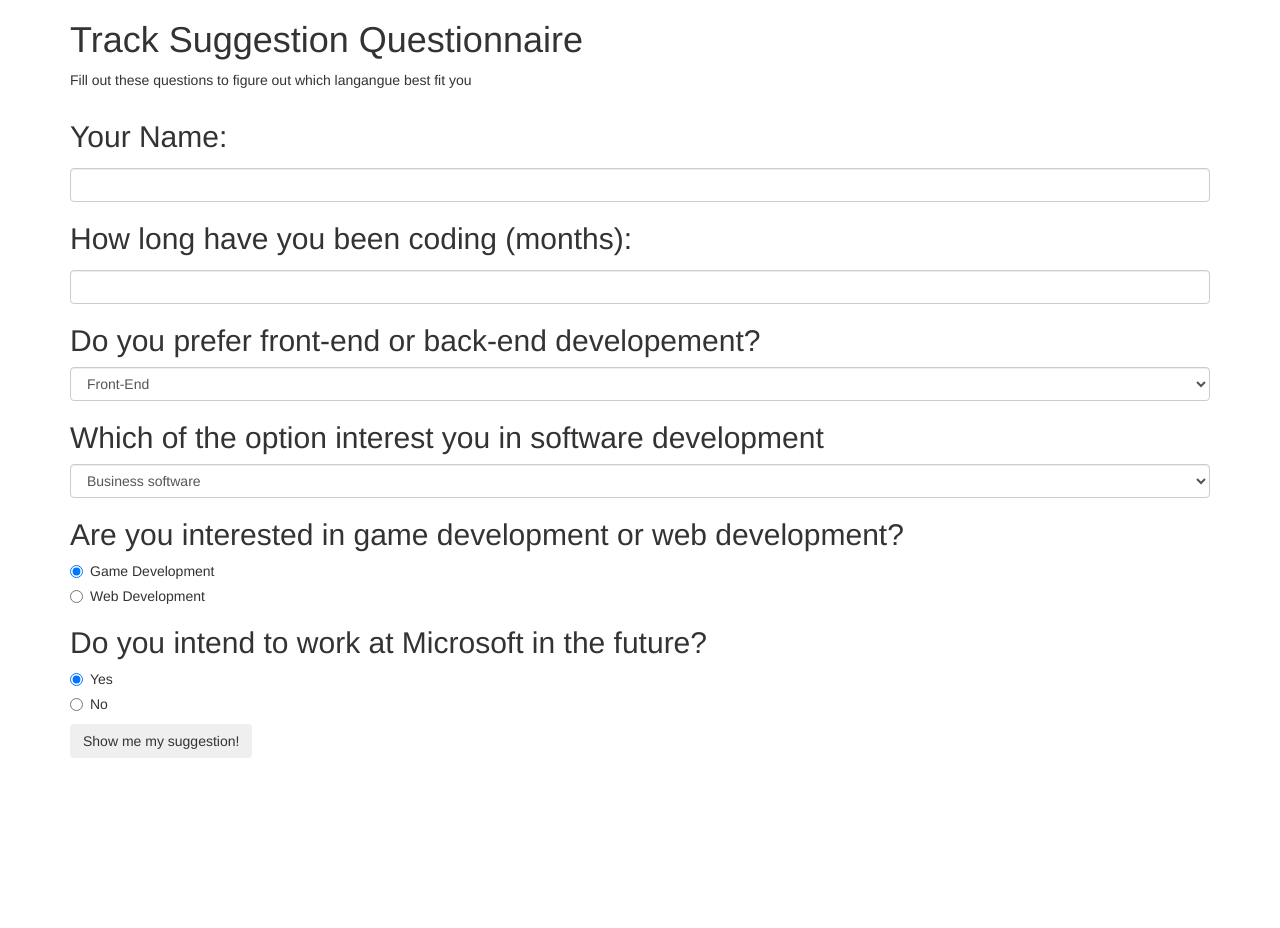
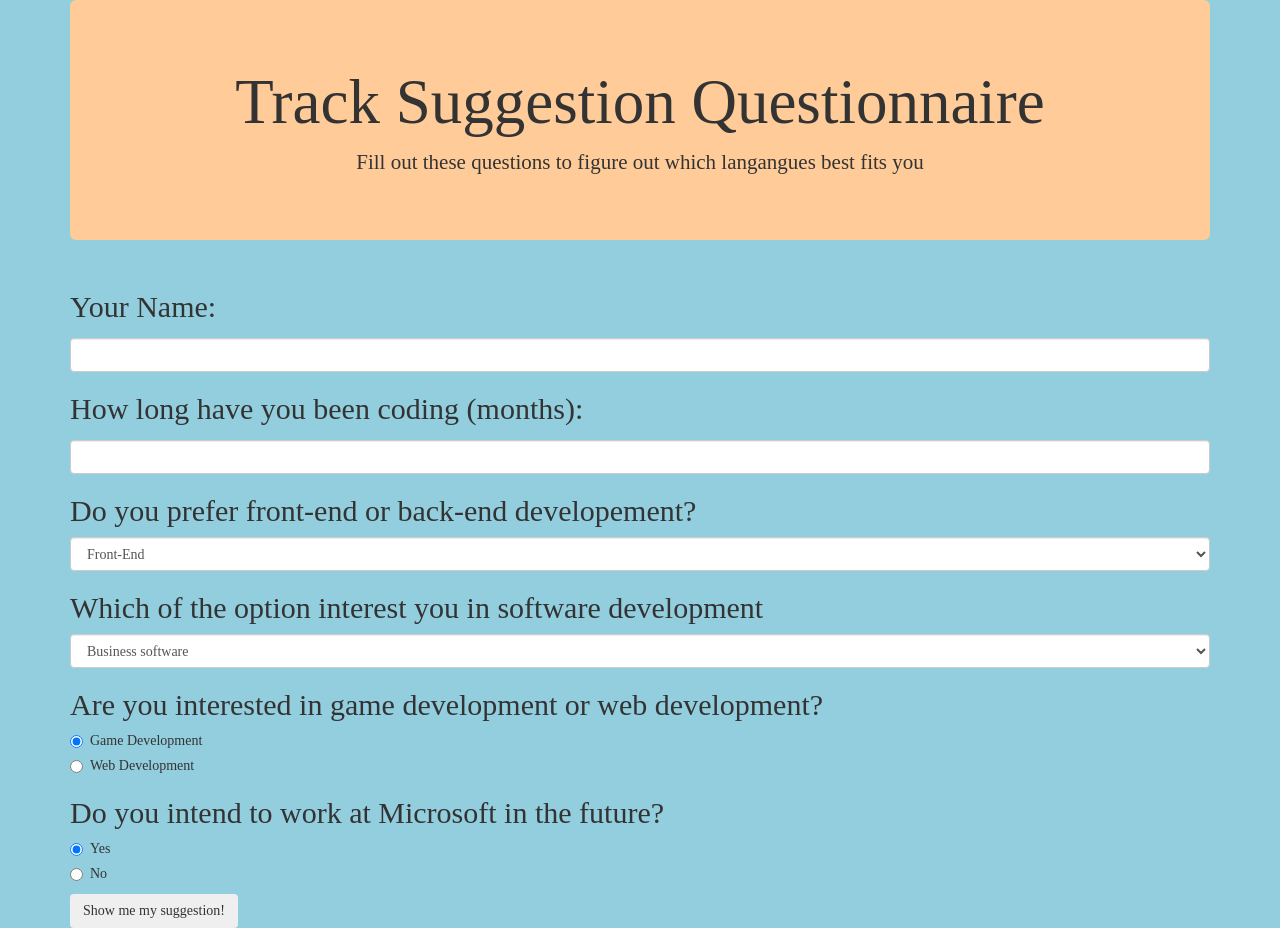
Before and after one commit to Sammie123/Track-Suggestion, a plain HTML site: page index.html in a window 1280 px wide. Before the commit the page ends 800 px from the top, so only its background shows below. Drawn offline with Linux system fonts and the light colour scheme.

Commit message:
Add CSS background, font

```diff
--- a/css/styles.css
+++ b/css/styles.css
@@ -1,3 +1,13 @@
 #suggestion {
   display: none;
 }
+
+.jumbotron {
+  text-align: center;
+  background-color: #ffcc99;
+}
+
+body {
+  font-family: trebuchet;
+  background: rgba(147,206,222,1);
+}
--- a/index.html
+++ b/index.html
@@ -9,8 +9,10 @@
   </head>
   <body>
     <div class="container">
-      <h1>Track Suggestion Questionnaire</h1>
-      <p>Fill out these questions to figure out which langangue best fit you</p>
+      <div class="jumbotron">
+        <h1>Track Suggestion Questionnaire</h1>
+        <p>Fill out these questions to figure out which langangues best fits you</p>
+      </div>
       <div>
         <form id="trackForm">
           <div class="trackQuestion">
@@ -71,7 +73,7 @@
 
       <div id="suggestion">
         <h2>Hello <span class="name"></span>!</h2>
-        <h3>Here are your top 3 suggestion based in your answers:</h3>
+        <h3>Here are your top 3 suggestion based on your answers:</h3>
         <p id="Ruby">Ruby/Rails</p>
         <p id="PHP">PHP/Drupal</p>
         <p id="Java">Java/Android</p>
```
